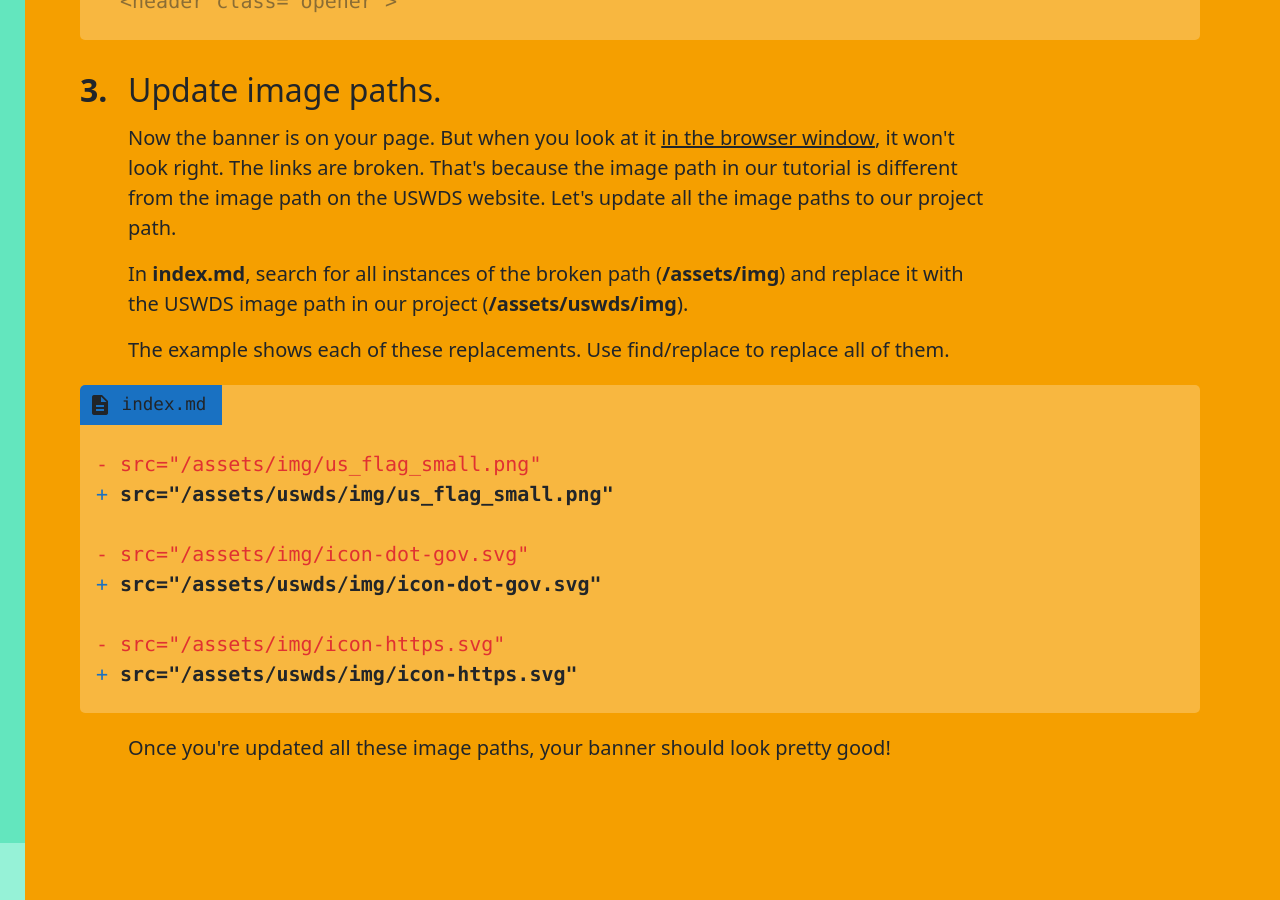
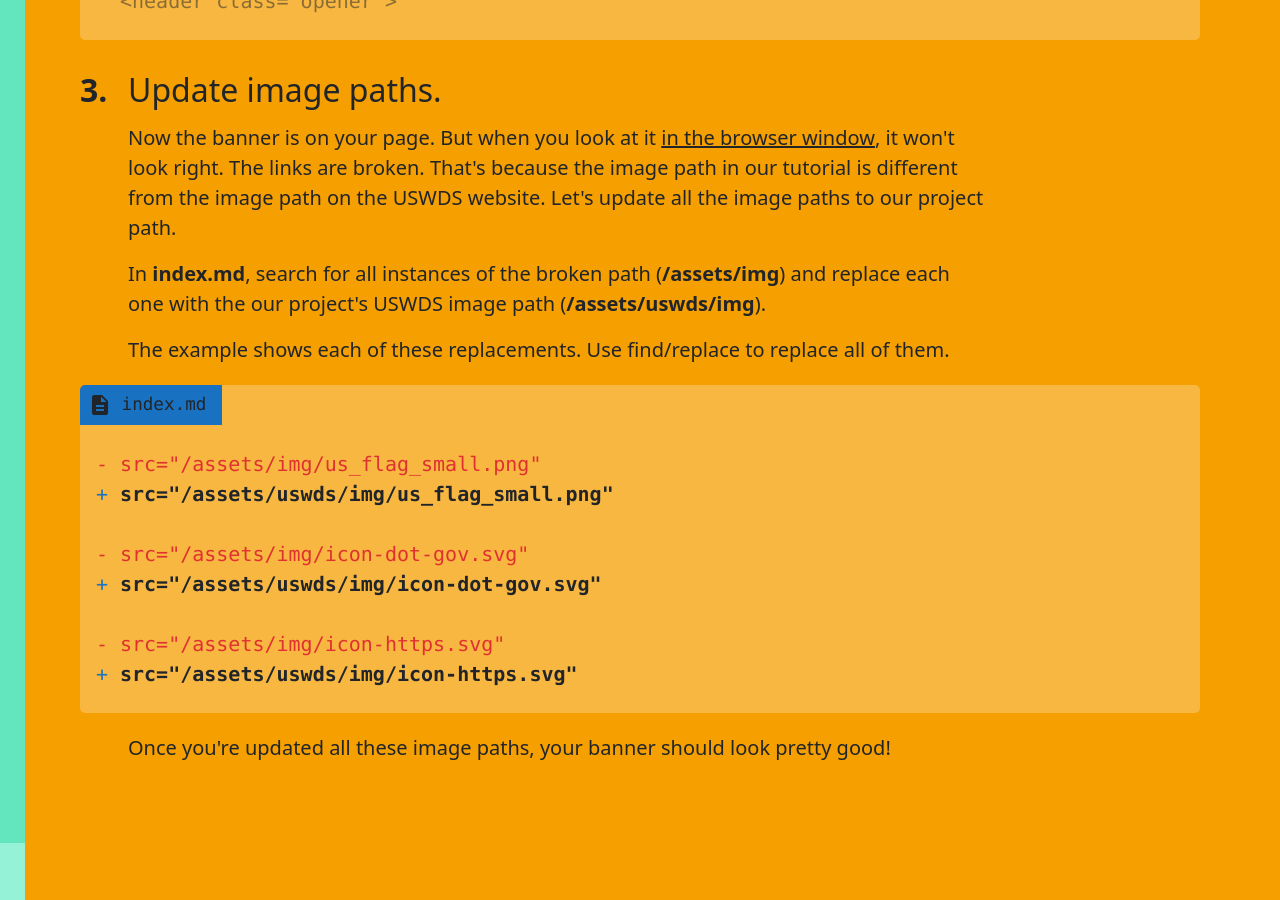
Before and after one commit to uswds/uswds-tutorial, a Jekyll site: the page built from index.md, in a window 1280 px wide and 900 px high, scrolled down 6800 px. Built offline with Jekyll 4.4.1, drawn with Linux system fonts in a browser that asks for light colours.

Commit message:
Clarify text

```diff
--- a/_includes/sxs/part-five.html
+++ b/_includes/sxs/part-five.html
@@ -24,7 +24,7 @@ title: USWDS Tutorial
   </div>
   <h3 class="step">Update image paths.</h3>
   <p class="step-description">Now the banner is on your page. But when you look at it <a href="http://localhost:4000/">in the browser window</a>, it won't look right. The links are broken. That's because the image path in our tutorial is different from the image path on the USWDS website. Let's update all the image paths to our project path.</p>
-  <p class="step-description">In <strong>index.md</strong>, search for all instances of the broken path (<strong>/assets/img</strong>) and replace it with the USWDS image path in our project (<strong>/assets/uswds/img</strong>).</p>
+  <p class="step-description">In <strong>index.md</strong>, search for all instances of the broken path (<strong>/assets/img</strong>) and replace each one with the our project's USWDS image path (<strong>/assets/uswds/img</strong>).</p>
   <p class="step-description">The example shows each of these replacements. Use find/replace to replace all of them.</p>
   <div class="editor">
     <h4 class="filename"><span class="material-icons" aria-hidden="true">description</span> index.md</h4>
```
